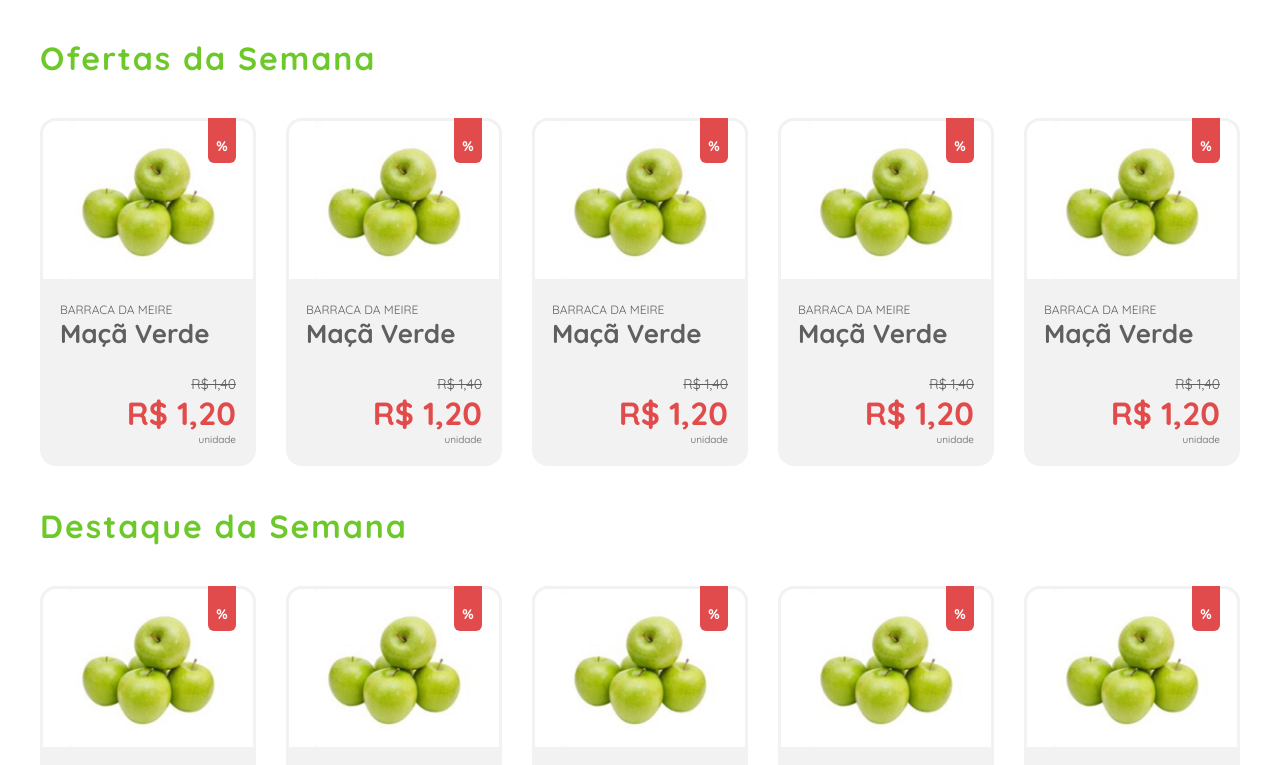
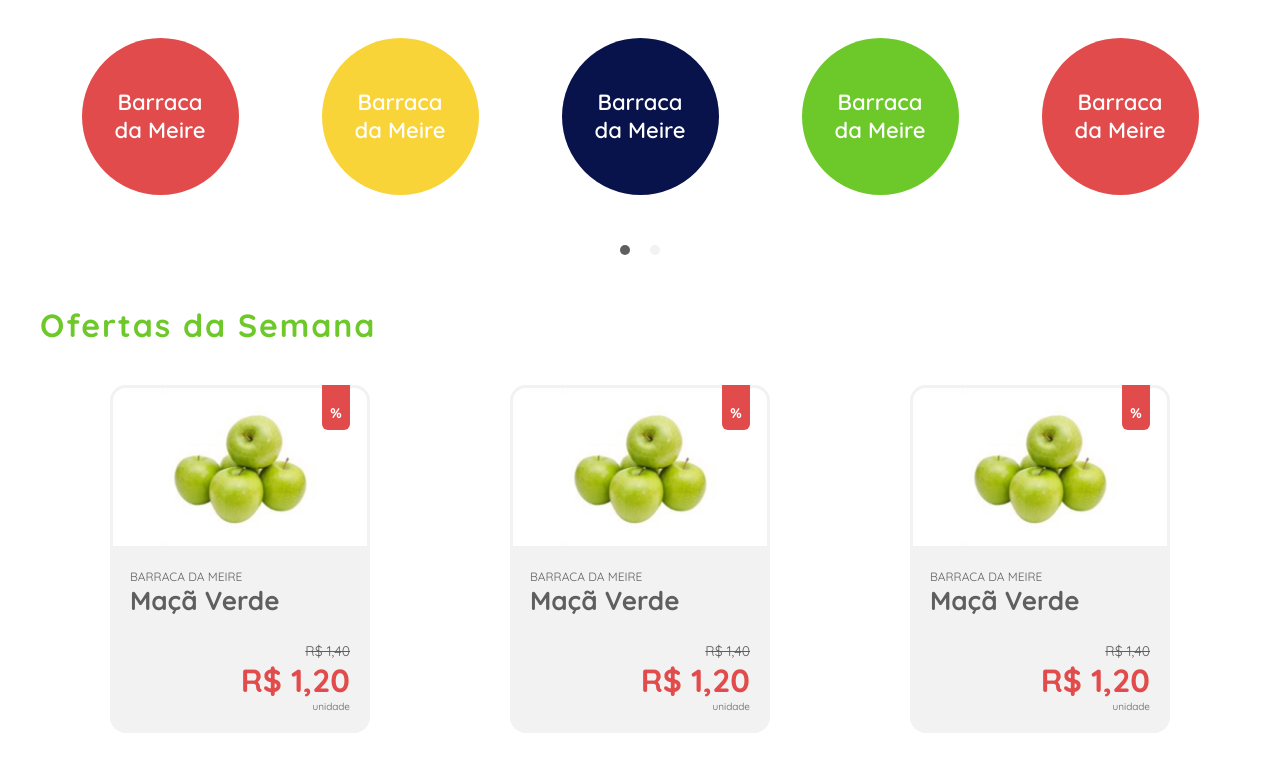
Before and after one commit to laurabento/frutifeira, a Vue app in the folder frutifeira/: page / in a window 1280 px wide. Shown: the part 535-1300 px from the top of the page. Built offline with nearby package versions, Linux system fonts and the light colour scheme.

Commit message:
carousel home + cards

```diff
--- a/frutifeira/package.json
+++ b/frutifeira/package.json
@@ -11,6 +11,7 @@
   "dependencies": {
     "core-js": "^3.6.5",
     "vue": "^2.6.11",
+    "vue-carousel": "^0.18.0",
     "vue-multiselect": "^2.1.6",
     "vue-router": "^3.2.0"
   },
--- a/frutifeira/src/components/Card.vue
+++ b/frutifeira/src/components/Card.vue
@@ -38,6 +38,7 @@ export default {
   height: auto;
   border-radius: 16px;
   cursor: pointer;
+  width: 260px;
 
   &-img {
     display: flex;
--- a/frutifeira/src/components/CardListHome.vue
+++ b/frutifeira/src/components/CardListHome.vue
@@ -1,22 +1,47 @@
 <template>
   <div class="card-home-list">
     <h1>{{ this.titleList }}</h1>
-    <div class="card-home-list_items">
+    <carousel
+        :perPageCustom="[[320, 1], [375, 1], [425, 1], [580, 2], [890, 3], [1024, 3], [1440, 5]]"
+        :loop="true"
+        paginationColor="#f2f2f2"
+        paginationActiveColor="#5f5f5f">
+          <slide>
+              <Card @openDetails="openDetails" />
+          </slide>
+          <slide>
+              <Card @openDetails="openDetails" />
+          </slide>
+          <slide>
+              <Card @openDetails="openDetails" />
+          </slide>
+          <slide>
+              <Card @openDetails="openDetails" />
+          </slide>
+          <slide>
+              <Card @openDetails="openDetails" />
+          </slide>
+      </carousel>
+    <!-- <div class="card-home-list_items">
       <Card @openDetails="openDetails" />
       <Card @openDetails="openDetails" />
       <Card @openDetails="openDetails" />
       <Card @openDetails="openDetails" />
       <Card @openDetails="openDetails" />
-    </div>
+    </div> -->
   </div>
 </template>
 
 <script>
 import Card from "@/components/Card.vue";
+import { Carousel, Slide } from 'vue-carousel';
+
 
 export default {
   components: {
     Card,
+    Carousel,
+    Slide,
   },
   props: {
     titleList: String,
@@ -78,4 +103,10 @@ export default {
     }
   }
 }
+
+.VueCarousel-slide {
+    display: flex;
+    justify-content: center;
+    align-items: center;
+}
 </style>
--- /dev/null
+++ b/frutifeira/src/components/Carousel.vue
@@ -0,0 +1,108 @@
+<template>
+  <div class="carousel-group">
+      <carousel
+        :perPageCustom="[[320, 1], [375, 1], [425, 2], [600, 3], [768, 4], [1024, 5], [1440, 7]]"
+        :loop="true"
+        paginationColor="#f2f2f2"
+        paginationActiveColor="#5f5f5f">
+          <slide>
+              <div class="circle">
+                  <label>Barraca da Meire</label>
+              </div>
+          </slide>
+          <slide>
+              <div class="circle">
+                  <label>Barraca da Meire</label>
+              </div>
+          </slide>
+          <slide>
+              <div class="circle">
+                  <label>Barraca da Meire</label>
+              </div>
+          </slide>
+          <slide>
+              <div class="circle">
+                  <label>Barraca da Meire</label>
+              </div>
+          </slide>
+          <slide>
+              <div class="circle">
+                  <label>Barraca da Meire</label>
+              </div>
+          </slide>
+          <slide>
+              <div class="circle">
+                  <label>Barraca da Meire</label>
+              </div>
+          </slide>
+          <slide>
+              <div class="circle">
+                  <label>Barraca da Meire</label>
+              </div>
+          </slide>
+      </carousel>
+  </div>
+</template>
+
+<script>
+import { Carousel, Slide } from 'vue-carousel';
+
+export default {
+    components: {
+        Carousel,
+        Slide,
+    }
+}
+</script>
+
+<style lang="less" scoped>
+@import "../assets/variables.less";
+
+.carousel-group {
+    margin: @margin-body-desktop;
+
+    .circle {
+        display: flex;
+        justify-content: center;
+        align-items: center;
+        width: 157px;
+        height: 157px;
+        border-radius: 50%;
+        padding: 30px;
+
+        label {
+            color: white;
+            font-size: 22px;
+            font-weight: 600;
+            text-align: center;
+        }
+    }
+}
+
+.VueCarousel-slide {
+    display: flex;
+    justify-content: center;
+    align-items: center;
+}
+
+.VueCarousel-slide:nth-child(4n+1) .circle {
+    background-color: @red;
+}
+
+.VueCarousel-slide:nth-child(4n+2) .circle {
+    background-color: @yellow;
+}
+
+.VueCarousel-slide:nth-child(4n+3) .circle {
+    background-color: @darkBlue;
+}
+
+.VueCarousel-slide:nth-child(4n+4) .circle {
+    background-color: @green;
+}
+
+.VueCarousel-dot:focus {
+  outline: 1px solid @green;
+}
+
+</style>
--- a/frutifeira/src/components/ModalSuccess.vue
+++ b/frutifeira/src/components/ModalSuccess.vue
@@ -28,7 +28,7 @@ export default {};
   width: 100%;
   height: 100%;
   position: fixed;
-  z-index: 3;
+  z-index: 6;
   justify-content: center;
   align-items: center;
   background-color: @black-50;
--- a/frutifeira/src/components/ProductDetails.vue
+++ b/frutifeira/src/components/ProductDetails.vue
@@ -75,7 +75,7 @@ export default {
   width: 100%;
   height: 100%;
   position: fixed;
-  z-index: 3;
+  z-index: 5;
   justify-content: center;
   align-items: center;
   background-color: @black-50;
--- a/frutifeira/src/main.js
+++ b/frutifeira/src/main.js
@@ -1,10 +1,12 @@
 import Vue from "vue";
 import App from "./App.vue";
 import router from "./router";
+import VueCarousel from "vue-carousel";
 
 Vue.config.productionTip = false;
 
 new Vue({
-  router,
-  render: (h) => h(App),
+    router,
+    render: (h) => h(App),
+    VueCarousel,
 }).$mount("#app");
--- a/frutifeira/src/views/Home.vue
+++ b/frutifeira/src/views/Home.vue
@@ -22,6 +22,7 @@
     <Order v-if="isOpenOrder" @openOrder="openOrder"/>
     <SearchBarHome />
     <Banner />
+    <Carousel/>
     <CardListHome :titleList="titleList" @openDetails="openDetails" />
     <CardListHome :titleList="titleSecondList" @openDetails="openDetails" />
     <Footer />
@@ -41,6 +42,7 @@ import Login from "@/components/Login.vue";
 import SignUp from "@/components/SignUp.vue";
 import Order from "@/components/Order.vue";
 import ProductDetails from "@/components/ProductDetails.vue";
+import Carousel from "@/components/Carousel.vue";
 
 export default {
   name: "Home",
@@ -57,6 +59,7 @@ export default {
     SignUp,
     Order,
     ProductDetails,
+    Carousel
   },
   data() {
     return {
```
Also changed, not shown: 1 other file (tests, documents, lock files or other folders).
